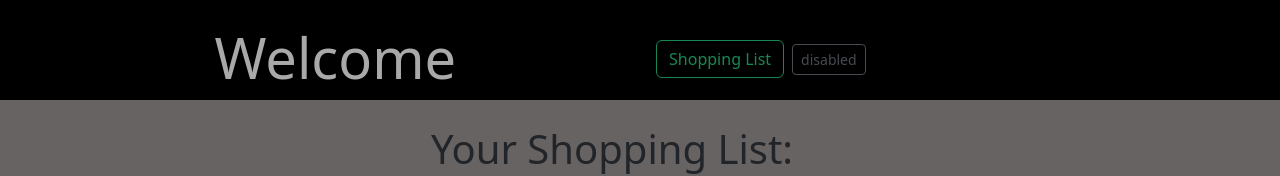
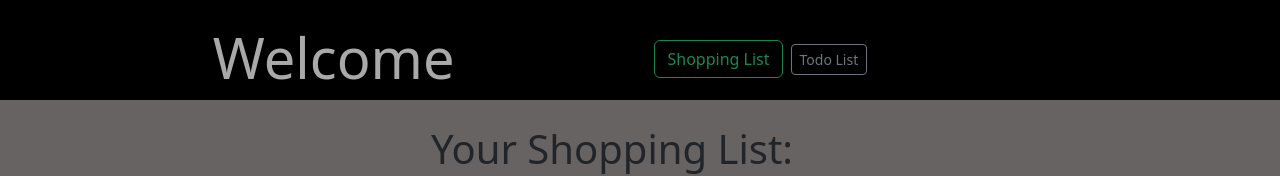
Before and after one commit to TrineBraa/ShoppingList, a React (Vite) app: page / in a window 1280 px wide. Shown: the top 176 px of the page. Built offline with nearby package versions, Linux system fonts and the light colour scheme; no server answers.

Commit message:
Prepping to expand
Did some minimal change to prep it for expanding and adding the Todo List from a previous DB.

```diff
--- a/src/Component/mainContainer.jsx
+++ b/src/Component/mainContainer.jsx
@@ -4,12 +4,7 @@
 function mainContainer (){
 return (
     <div className="MainContainer">
-
-        <h1>Your Shopping List:</h1>
-        <br/>
-        <br/>
         <ShoppingList/>
-
     </div>
 )
 }
--- a/src/Component/navBar.jsx
+++ b/src/Component/navBar.jsx
@@ -7,7 +7,7 @@
             <h1 className="NavWelcome">Welcome</h1>
         <form className="NavButtonContainer ">
             <button className="btn btn-outline-success me-2" type="button">Shopping List</button>
-            <button className="btn btn-sm btn-outline-secondary" type="button" disabled={true}>disabled</button>
+            <button className="btn btn-sm btn-outline-secondary" type="button">Todo List</button>
         </form>
         </nav>
     </>
--- a/src/Component/shoppingList.jsx
+++ b/src/Component/shoppingList.jsx
@@ -84,8 +84,12 @@
 
 
     return (
+        <>
+         <h1>Your Shopping List:</h1>
+        <br/>
+        <br/>
         <div className="ShoppingListComp">
-            <table className="table table-dark  shoppingTable">
+            <table className="table table-dark shoppingTable">
                 <thead>
                     <tr>
                         <th className="ShoppingTitle">Shopping Item</th>
@@ -115,6 +119,7 @@
                 </tbody>
             </table>
         </div>
+        </>
     );
 }
 
```
